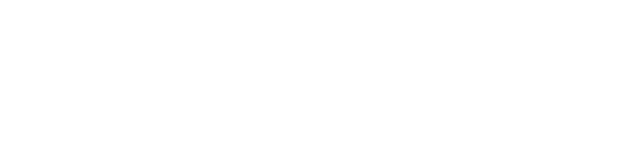
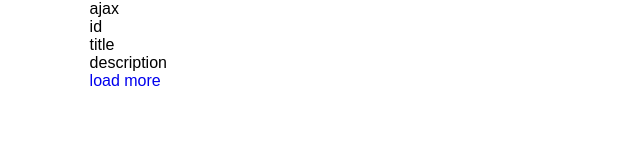
Before and after one commit to katiullahaxioned/js_task_AJAX_1, a plain HTML site: page index.html in a window 1280 px wide. Shown: the whole page, without its empty margins (0-640 px from the left). Drawn offline with Linux system fonts and the light colour scheme.

Commit message:
initial structure created

```diff
--- a/index.html
+++ b/index.html
@@ -1,71 +1,44 @@
 <!doctype html>
-
-<!-- If multi-language site, reconsider usage of html lang declaration here. -->
 <html lang="en">
-
 <head>
-
   <meta charset="utf-8">
-
-  <title>Client</title>
-
-  <!-- 120 word description for SEO purposes goes here. Note: Usage of lang tag. -->
-  <!-- <meta name="description" lang="en" content=""> -->
-
-  <!-- Keywords to help with SEO go here. Note: Usage of lang tag.  -->
-  <!-- <meta name="keywords" lang="en" content=""> -->
-
-  <!-- View-port Basics: http://mzl.la/VYREaP -->
-  <!-- This meta tag is used for mobile device to display the page without any zooming,
-       so how much the device is able to fit on the screen is what's shown initially.
-       Remove comments from this tag, when you want to apply media queries to the website. -->
-  <!-- <meta name="viewport" content="width=device-width, initial-scale=1, maximum-scale=1"> -->
-
-  <!-- To adhear no-cache for Chrome -->
-<!--   <meta http-equiv="cache-control" content="no-store, no-cache, must-revalidate" />
-  <meta http-equiv="Pragma" content="no-store, no-cache" />
-  <meta http-equiv="Expires" content="0" /> -->
-
-  <!-- Place favicon.ico in the root directory: mathiasbynens.be/notes/touch-icons -->
+  <title>AJAX 1</title>
+  <meta name="viewport" content="width=device-width, initial-scale=1, maximum-scale=1">
   <link rel="shortcut icon" href="favicon.ico" />
-
   <!--font-awesome link for icons-->
   <link rel="stylesheet" href="https://cdnjs.cloudflare.com/ajax/libs/font-awesome/4.7.0/css/font-awesome.min.css">
-
   <!-- Default style-sheet is for 'media' type screen (color computer display).  -->
   <link rel="stylesheet" media="screen" href="assets/css/style.css" >
-
-  <!-- html5shiv aka html5 shim. Supporting HTML5 and CSS for IE browsers less than IE9. -->
-  <!--[if lt IE 9]>
-  <script src="http://html5shiv.googlecode.com/svn/trunk/html5.js"></script>
-  <![endif]-->
-
 </head>
-
 <body>
   <!--container start-->
   <div class="container">
     <!--header section start-->
     <header>
-
+      <div class="wrapper">
+        <h1 class="header-title">ajax</h1>
+      </div>
     </header>
     <!--header section end-->
     <!--main section start-->
     <main>
-
+      <div class="data-display">
+        <div class="wrapper">
+          <ul class="api-lists">
+            <li class="api-list-item">
+              <p class="data api-id" style="width: 60px;">id</p>
+              <p class="data api-title">title</p>
+              <p class="data api-description">description</p>
+            </li>
+          </ul>
+          <div class="fetch-control">
+            <a href="#FIXME" class="fetch-button">load more</a>
+          </div>
+        </div>
+      </div>
     </main>
-    <!--main section end-->
-
-    <!--footer section start-->
-    <footer>
-
-    </footer>
-    <!--footer section end-->
-
   </div>
   <!--container end-->
-
-<!-- <script src="js/vendors/jquery-1.8.3.min.js"></script>
-<script src="assets/js/script.js"></script> -->
+<script src="assets/js/script.js"></script>
 </body>
 </html>
```
